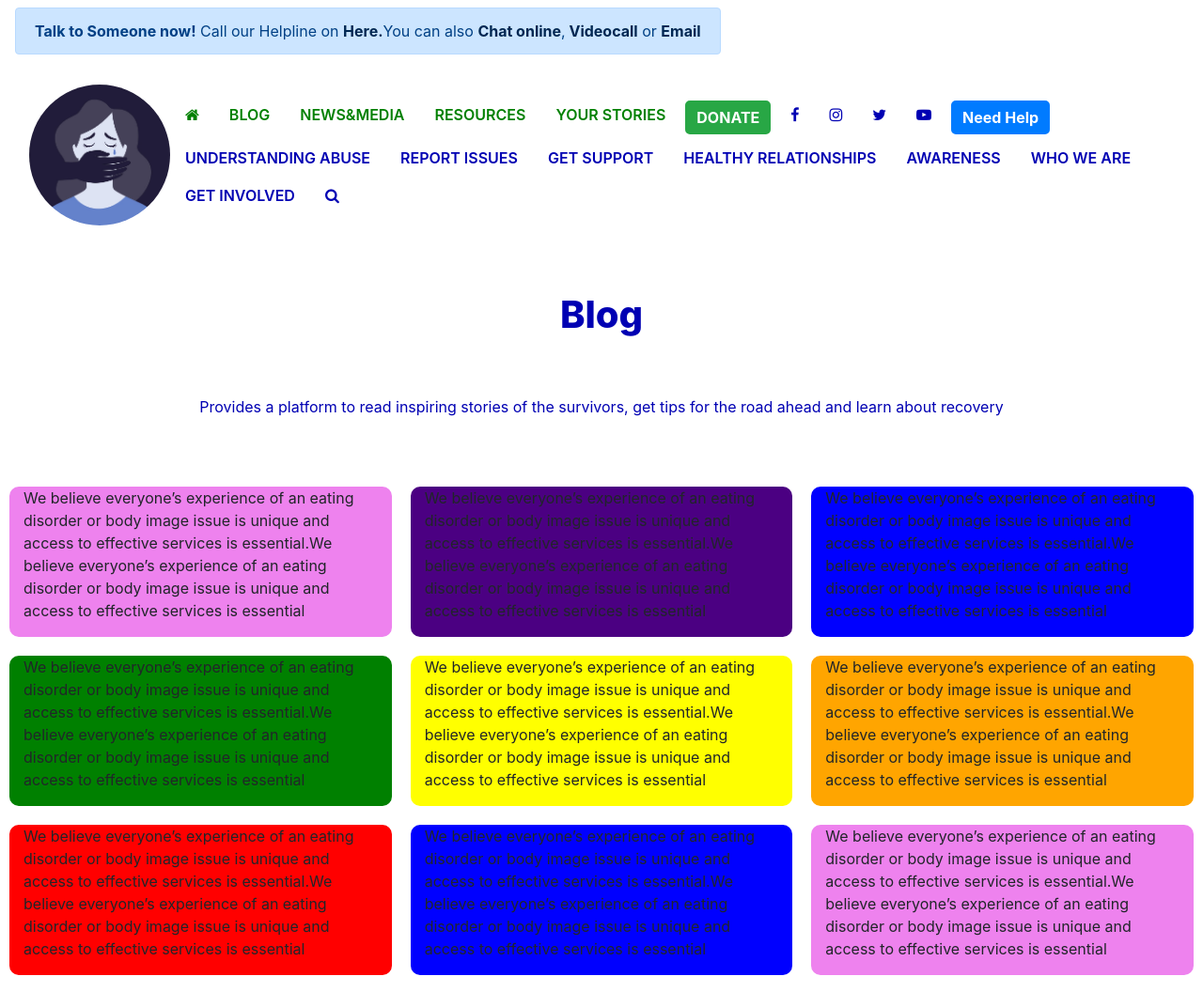
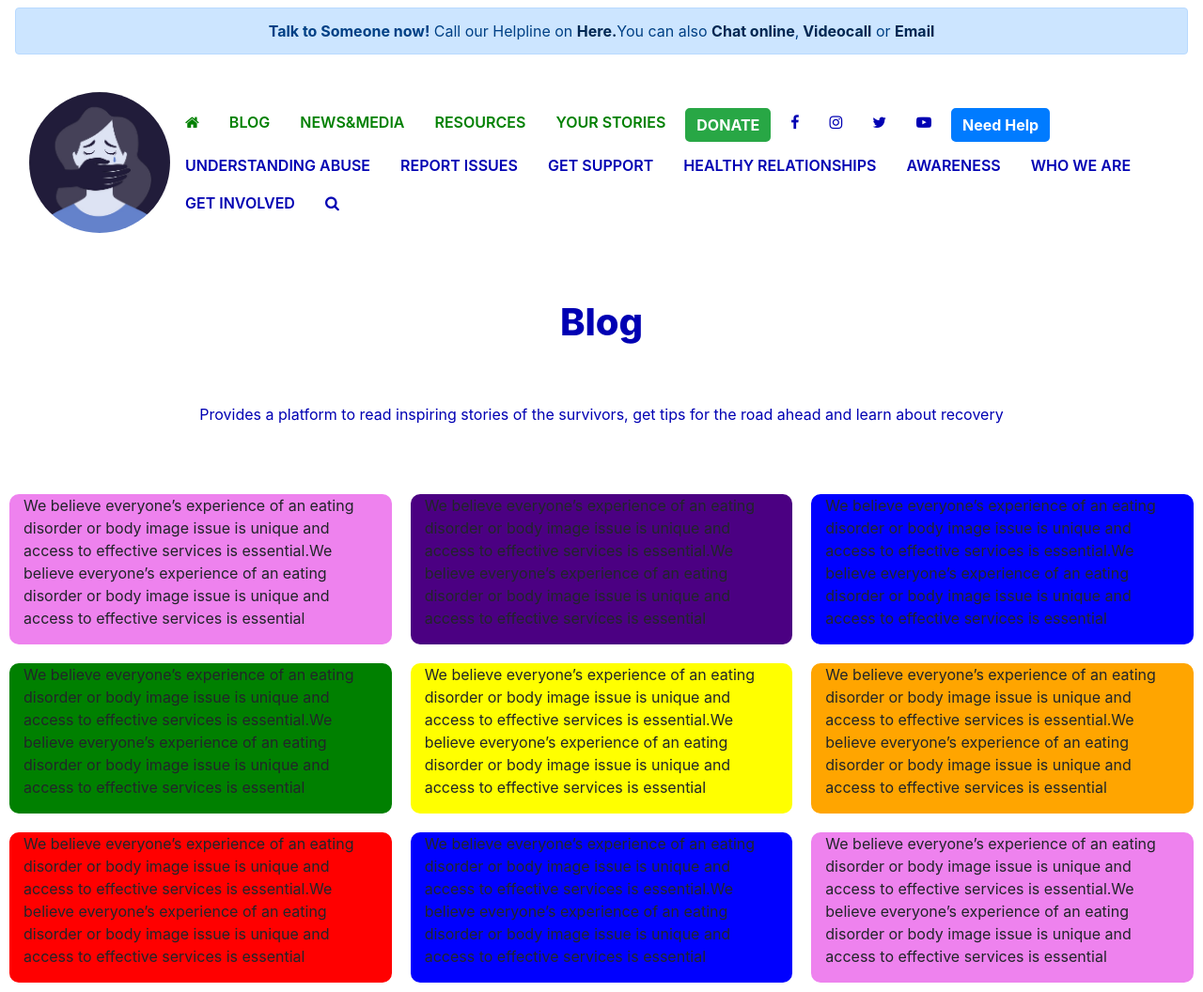
Before and after one commit to putrareddy/Web-Dev, a plain HTML site: page Hackathon/blog.html in a window 1280 px wide. Shown: the whole page at 94% size. Drawn offline with Linux system fonts and the light colour scheme.

Commit message:
Hackathon

```diff
--- a/Hackathon/blog.html
+++ b/Hackathon/blog.html
@@ -11,11 +11,11 @@
 	<link rel = "icon" href = "profile.jpg" type = "image/x-icon">
 </head>
 <body>
-	<nav class="navbar sticky-top ">
-		<div class="alert alert-primary text-center">
+	<div class="navbar fixed-top">
+    <div style="width: 100%;" class="alert alert-primary text-center">
             <strong>Talk to Someone now!</strong> Call our Helpline on <a href="tel:9294649999" class="alert-link">Here.</a>You can also <a href="chat.html" class="alert-link" target="_blank"> Chat online</a>,<a href="skype:live:sabbellaputrareddy?call" class="alert-link"> Videocall</a> or <a href="mailto:sabbellaputrareddy@gmail.com? " class="alert-link"> Email</a>
         </div>
-        </nav>
+        </div>
         <nav class="navbar navbar-expand-sm">
       <div class="container-fluid">
       <a href="index.html"><img class="rounded-circle" style="width: 150px;" src="profile.jpg"></a>
--- a/Hackathon/styles.css
+++ b/Hackathon/styles.css
@@ -16,6 +16,9 @@ h3 {
 }
 img {
 	border-radius: 10px;
+}
+nav {
+	margin-top: 90px;
 }
 a.btn {
 	border: 5px solid white ;
```
Also changed, not shown: Hackathon/newsandmedia.html (+3 -3 lines), Hackathon/yourstories.html (+3 -3 lines).
